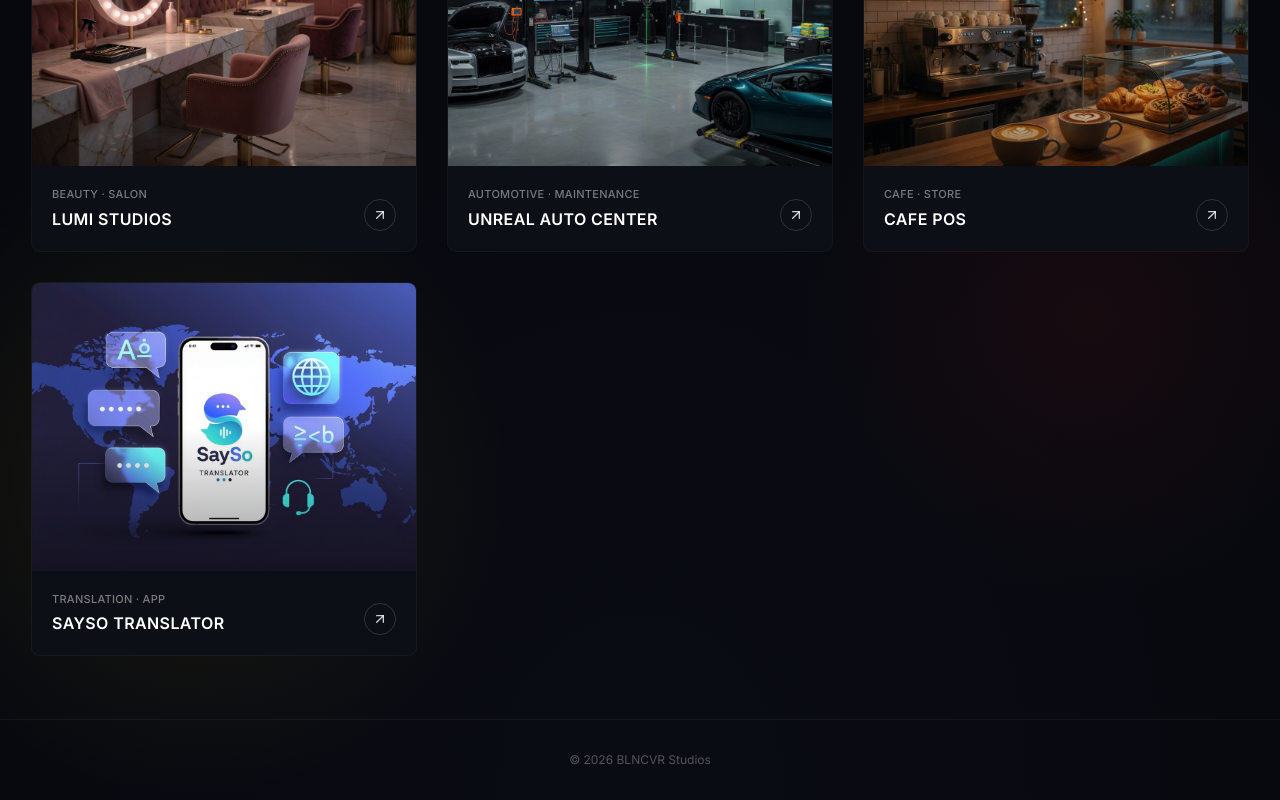
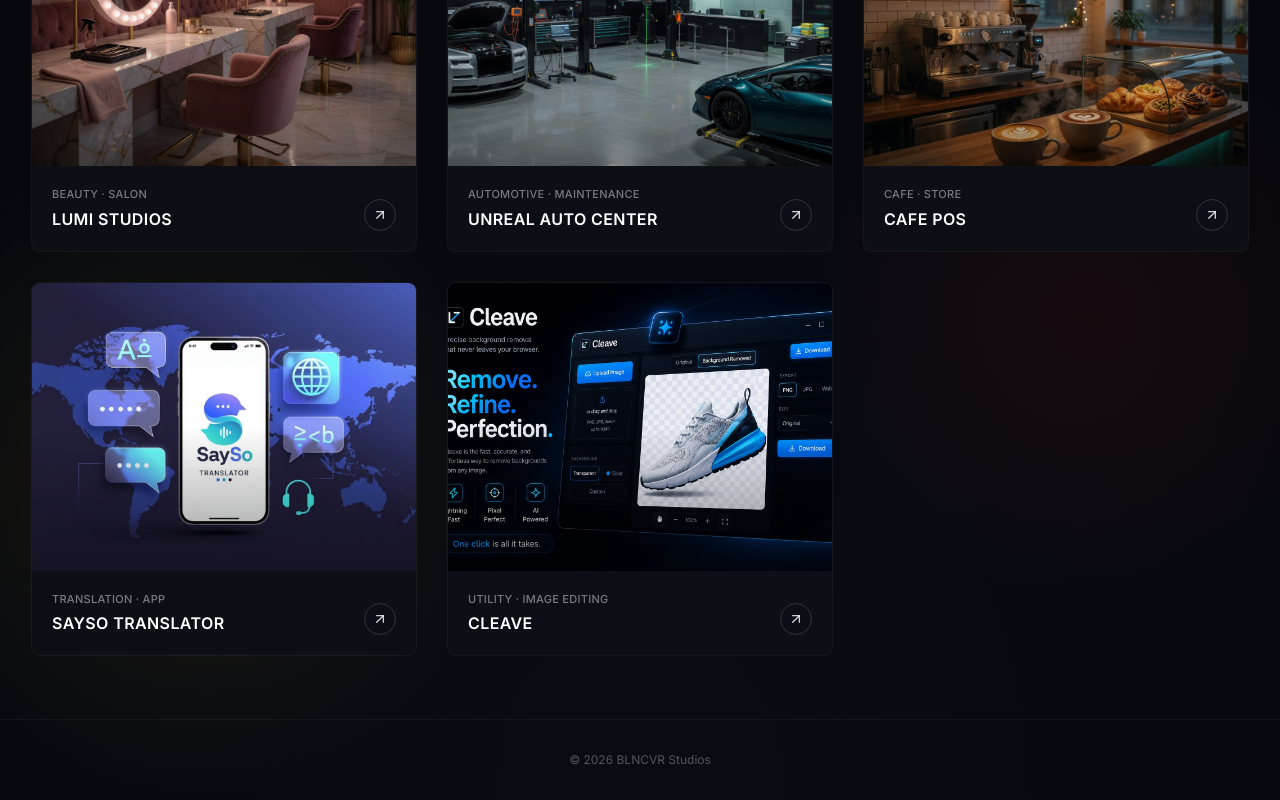
Before and after one commit to blancaverwelz/blncvr-studios, a React (Vite) app: page /projects in a window 1280 px wide. Shown: the part 810-1610 px from the top of the page. Built offline with nearby package versions, Linux system fonts and the light colour scheme; no server answers.

Commit message:
add Cleave

```diff
--- a/src/data/projects.js
+++ b/src/data/projects.js
@@ -45,4 +45,11 @@
     thumbnail: asset('images/sayso-translator.jpg'),
     category: 'Translation · App',
   },
+  {
+    id: 'cleave',
+    title: 'Cleave',
+    link: 'https://cleave-xi.vercel.app/',
+    thumbnail: asset('images/cleave.jpg'),
+    category: 'Utility · Image Editing',
+  },
 ]
```
Also changed, not shown: public/images/cleave.jpg (added), 1 other file (tests, documents, lock files or other folders).
